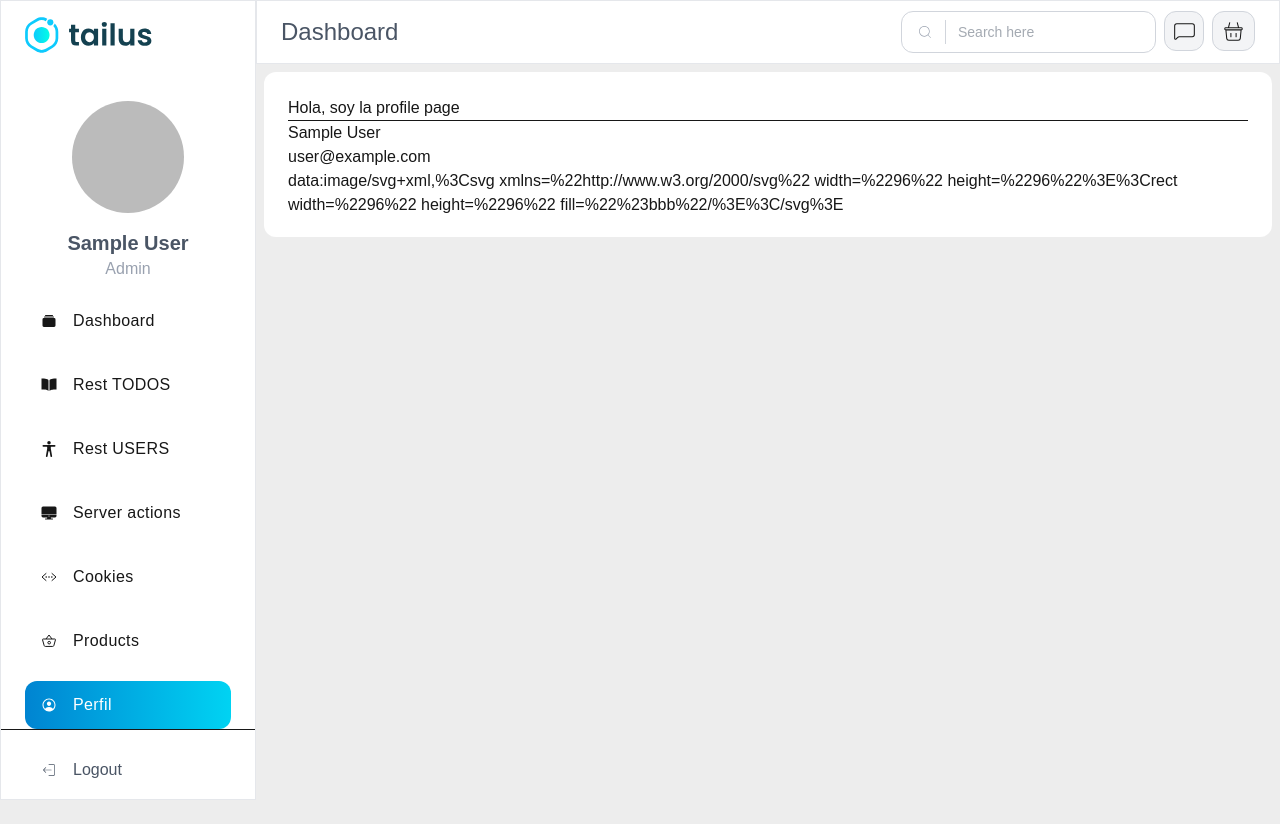
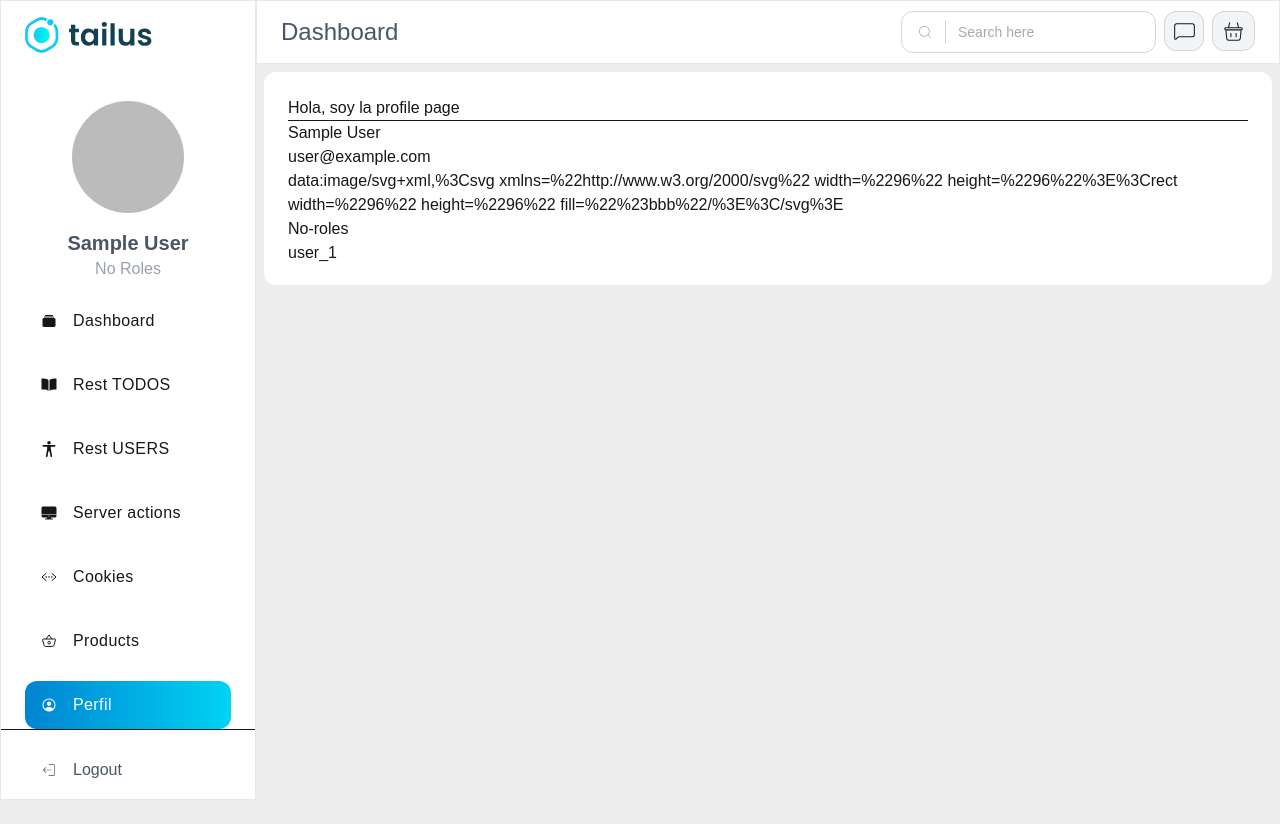
Before and after one commit to HazaFG/admin-todos, a Next.js app: page /dashboard/profile in a window 1280 px wide. Built offline with nearby package versions, Linux system fonts and the light colour scheme; no server answers; sample sign-in values are in the browser's storage.

Commit message:
Archivo de configuracion para borrar errores del commit anterior, ya mostramos los datos adicionales al cliente, y bloqueamos si no esta active

```diff
--- /dev/null
+++ b/nextauth.d.ts
@@ -0,0 +1,26 @@
+// nextauth.d.ts
+import { DefaultSession, DefaultUser } from "next-auth";
+
+
+interface IUser extends DefaultUser {
+  /**
+   * Roles del usuario
+   */
+  roles?: string[];
+  isActive?: boolean;
+  /**
+   * Agregar cualquier otro campo que tu manejas
+   */
+}
+
+declare module "next-auth" {
+  interface User extends IUser { }
+
+  interface Session {
+    user?: User;
+  }
+}
+
+declare module "next-auth/jwt" {
+  interface JWT extends IUser { }
+}
--- a/src/app/api/auth/[...nextauth]/route.ts
+++ b/src/app/api/auth/[...nextauth]/route.ts
@@ -44,11 +44,16 @@ export const authOptions: NextAuthOptions = {
       //Esta linea es magica, cito a Fernando Herrera: Con este email que vemos en el token, yo puedo verificar mi base de datos, en la parte del token, para que una vez que este se cree, a la hora de hacer consultas nos basamos en el token, no hacemos otras consultas
       const dbUser = await prisma.user.findUnique({ where: { email: token.email ?? 'no-email' } });
 
+      if (dbUser?.isActive === false) {
+        throw Error('El usuario no esta activo')
+      }
+
+
       //ahora dbUser YA TIENE TODA LA INFORMACION, TODA
 
       //Al token le vamos a meter la informacion adicional que necesitamos, la de roles y la de isActive
       token.roles = dbUser?.roles ?? ['no-roles']
-      token.id = dbUser?.id ?? ['no-uuid']
+      token.id = dbUser?.id ?? 'no-uuid'
 
       //yo en este token le puedo pasar la informacion que yo quiera para procesarla si yo lo deseo
       return token;
--- a/src/app/dashboard/profile/page.tsx
+++ b/src/app/dashboard/profile/page.tsx
@@ -19,6 +19,8 @@ export default function ProfilePage() {
         <span>{session?.user?.name ?? 'No name'}</span>
         <span>{session?.user?.email ?? 'No email'}</span>
         <span>{session?.user?.image ?? 'No image'}</span>
+        <span>{session?.user?.roles?.join(', ') ?? ['No-roles']}</span>
+        <span>{session?.user?.id ?? 'No id'}</span>
       </div>
     </>
   )
--- a/src/components/sidebar/Sidebar.tsx
+++ b/src/components/sidebar/Sidebar.tsx
@@ -50,6 +50,9 @@ export const Sidebar = async () => {
   //Vamos a obtener la informacion del usuario para el sidebar, del lado del servidor, la informacion del usuario autenticado
   const session = await getServerSession(authOptions)
 
+  //Roles
+  const userRoles = session?.user?.roles ?? ['no roles']
+
   if (!session) {
     redirect('/api/auth/signin')
   }
@@ -76,7 +79,7 @@ export const Sidebar = async () => {
               className="w-10 h-10 m-auto rounded-full object-cover lg:w-28 lg:h-28"
             />
             <h5 className="hidden mt-4 text-xl font-semibold text-gray-600 lg:block">{session.user?.name}</h5>
-            <span className="hidden text-gray-400 lg:block">Admin</span>
+            <span className="hidden text-gray-400 lg:block capitalize">{userRoles.join(', ')}</span>
           </div>
 
           {
```
